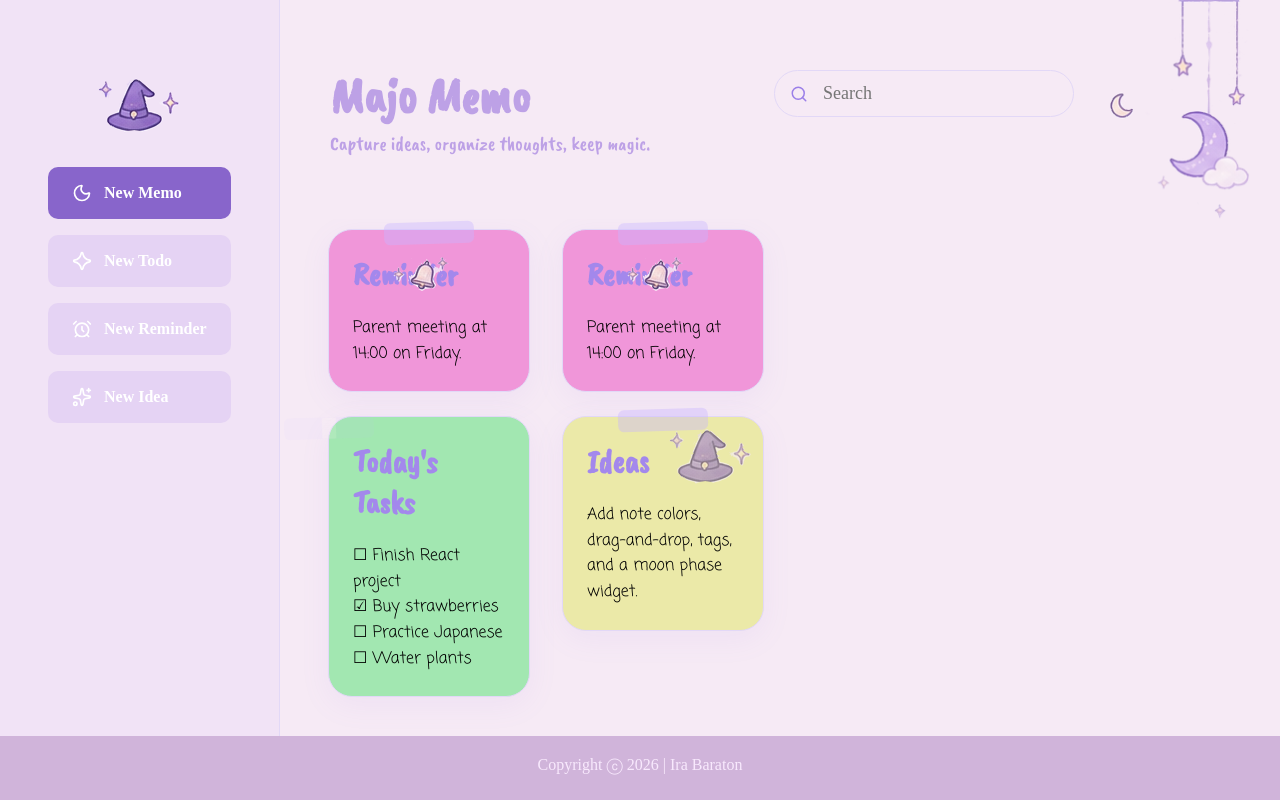
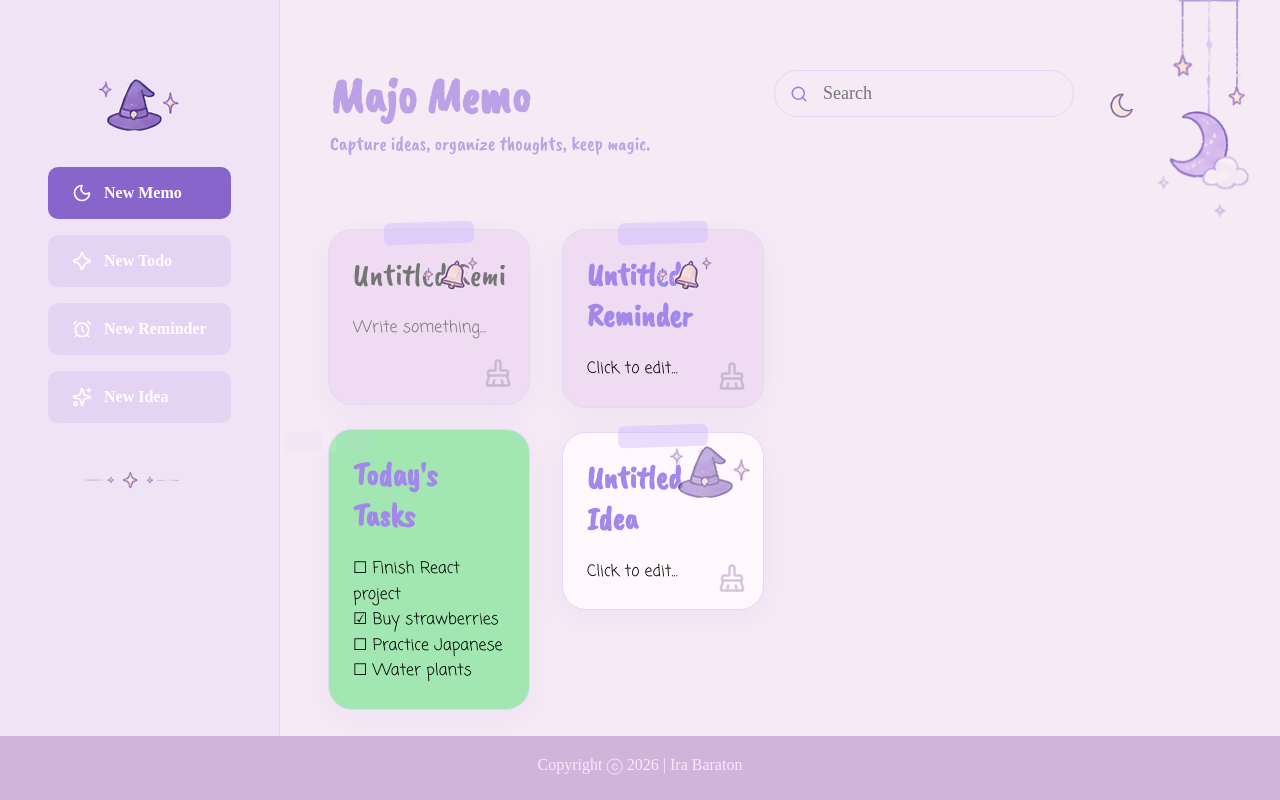
Before and after one commit to rabbitshaped/majo-memo, a React (Vite) app: page / in a window 1280 px wide. Both pictures are taken after a click on the button "New Reminder". Built offline with nearby package versions, Linux system fonts and the light colour scheme; a web font is replaced by a local one.

Commit message:
Reminder and idea cards work

```diff
--- a/public/styles.css
+++ b/public/styles.css
@@ -432,7 +432,7 @@
 	position: absolute;
 
 	top: 26px;
-	right: 80px;
+	right: 50px;
 
 	/* opacity: 0.6; */
 
@@ -492,15 +492,15 @@
 }
 
 .memo-pad {
+	background: #fdf6f5;
+}
+
+.reminder-card {
 	background: #efdcf3;
 }
 
-.reminder-card {
-	background: #f096d9;
-}
-
 .ideas-card {
-	background: #ebe9a8;
+	background: #fff8fd;
 }
 
 footer {
@@ -560,7 +560,9 @@
 	font-style: normal;
 }
 
-.memo-title {
+.memo-title,
+.idea-title,
+.reminder-title {
 	width: 100%;
 
 	border: none;
@@ -574,7 +576,9 @@
 	color: #a388ec;
 }
 
-.memo-content {
+.memo-content,
+.idea-content,
+.reminder-content {
 	width: 100%;
 
 	border: none;
--- a/src/components/App.jsx
+++ b/src/components/App.jsx
@@ -5,7 +5,6 @@
 import CreateArea from "./CreateArea";
 import Sidebar from "./Sidebar";
 import MainContent from "./MainContent";
-
 import NotesGrid from "./NotesGrid";
 import TodoNote from "./TodoNote";
 import MemoPad from "./MemoPad";
@@ -84,10 +83,11 @@
 								case "todo":
 									return (
 										<TodoNote
-											key={index}
-											id={index}
+											key={note.id}
+											id={note.id}
 											title={note.title}
 											content={note.content}
+											onUpdate={updateNote}
 											onDelete={deleteNote}
 										/>
 									);
@@ -95,10 +95,11 @@
 								case "reminder":
 									return (
 										<ReminderCard
-											key={index}
-											id={index}
+											key={note.id}
+											id={note.id}
 											title={note.title}
 											content={note.content}
+											onUpdate={updateNote}
 											onDelete={deleteNote}
 										/>
 									);
@@ -106,10 +107,11 @@
 								case "idea":
 									return (
 										<IdeaCard
-											key={index}
-											id={index}
+											key={note.id}
+											id={note.id}
 											title={note.title}
 											content={note.content}
+											onUpdate={updateNote}
 											onDelete={deleteNote}
 										/>
 									);
--- a/src/components/IdeaCard.jsx
+++ b/src/components/IdeaCard.jsx
@@ -1,14 +1,74 @@
-import React from "react";
+import React, { useState } from "react";
+import { BrushCleaning } from "lucide-react";
 
-function IdeaCard() {
+function IdeaCard(props) {
+	const [editing, setEditing] = useState(
+		props.title === "" && props.content === "",
+	);
+
+	function handleDelete() {
+		props.onDelete(props.id);
+	}
+
+	function finishEditing() {
+		setEditing(false);
+	}
+
 	return (
-		<div className="memo ideas-card">
+		<div
+			className="memo ideas-card"
+			onBlur={(e) => {
+				if (!e.currentTarget.contains(e.relatedTarget)) {
+					setEditing(false);
+				}
+			}}
+		>
 			<img src="/images/witch-hat.png" className="memo-corner" alt="" />
 			{/* <span className="memo-corner">🔮</span> */}
 
-			<h2>Ideas</h2>
+			{editing ? (
+				<>
+					<input
+						className="idea-title"
+						value={props.title}
+						placeholder="Untitled Idea"
+						onChange={(e) => props.onUpdate(props.id, "title", e.target.value)}
+						onBlur={finishEditing}
+						onKeyDown={(e) => {
+							if (e.key === "Enter") {
+								e.preventDefault();
+								finishEditing();
+							}
+						}}
+					/>
 
-			<p>Add note colors, drag-and-drop, tags, and a moon phase widget.</p>
+					<textarea
+						className="idea-content"
+						value={props.content}
+						placeholder="Write something..."
+						onChange={(e) =>
+							props.onUpdate(props.id, "content", e.target.value)
+						}
+						onBlur={finishEditing}
+					/>
+				</>
+			) : (
+				<>
+					<h2 onClick={() => setEditing(true)}>
+						{props.title || "Untitled Idea"}
+					</h2>
+
+					<p onClick={() => setEditing(true)}>
+						{props.content || "Click to edit..."}
+					</p>
+				</>
+			)}
+
+			<BrushCleaning
+				className="clean"
+				size={30}
+				onClick={() => props.onDelete(props.id)}
+			/>
 		</div>
 	);
 }
--- a/src/components/ReminderCard.jsx
+++ b/src/components/ReminderCard.jsx
@@ -1,14 +1,74 @@
-import React from "react";
+import React, { useState } from "react";
+import { BrushCleaning } from "lucide-react";
 
-function ReminderCard() {
+function ReminderCard(props) {
+	const [editing, setEditing] = useState(
+		props.title === "" && props.content === "",
+	);
+
+	function handleDelete() {
+		props.onDelete(props.id);
+	}
+
+	function finishEditing() {
+		setEditing(false);
+	}
+
 	return (
-		<div className="memo reminder-card">
+		<div
+			className="memo reminder-card"
+			onBlur={(e) => {
+				if (!e.currentTarget.contains(e.relatedTarget)) {
+					setEditing(false);
+				}
+			}}
+		>
 			<img src="/images/ringing-bell.png" className="reminder-corner" alt="" />
 			{/* <span className="memo-corner">✨</span> */}
 
-			<h2>Reminder</h2>
+			{editing ? (
+				<>
+					<input
+						className="reminder-title"
+						value={props.title}
+						placeholder="Untitled Reminder"
+						onChange={(e) => props.onUpdate(props.id, "title", e.target.value)}
+						onBlur={finishEditing}
+						onKeyDown={(e) => {
+							if (e.key === "Enter") {
+								e.preventDefault();
+								finishEditing();
+							}
+						}}
+					/>
 
-			<p>Parent meeting at 14:00 on Friday.</p>
+					<textarea
+						className="reminder-content"
+						value={props.content}
+						placeholder="Write something..."
+						onChange={(e) =>
+							props.onUpdate(props.id, "content", e.target.value)
+						}
+						onBlur={finishEditing}
+					/>
+				</>
+			) : (
+				<>
+					<h2 onClick={() => setEditing(true)}>
+						{props.title || "Untitled Reminder"}
+					</h2>
+
+					<p onClick={() => setEditing(true)}>
+						{props.content || "Click to edit..."}
+					</p>
+				</>
+			)}
+
+			<BrushCleaning
+				className="clean"
+				size={30}
+				onClick={() => props.onDelete(props.id)}
+			/>
 		</div>
 	);
 }
--- a/src/components/Sidebar.jsx
+++ b/src/components/Sidebar.jsx
@@ -10,7 +10,6 @@
 	return (
 		<aside className="sidebar">
 			<img id="hat" src="./images/witch-hat.png" alt="witch hat logo" />
-
 			{/* <button className="sidebar-btn new memo-btn">
 				<Moon size={20} /> New Memo
 			</button>
@@ -23,7 +22,6 @@
 			<button className="sidebar-btn new idea-btn">
 				<Sparkles size={20} /> New Idea
 			</button> */}
-
 			{/* <CreateArea onAdd={addNote} /> */}
 			{/* <nav className="sidebar-nav">
 				<button>📖 All Notes</button>
@@ -31,11 +29,9 @@
 				<button>🌸 Ideas</button>
 				<button>🪄 Spells</button>
 			</nav> */}
-
 			{/* <div className="sidebar-footer">
 				<p>Moonlit thoughts and tiny reminders.</p>
 			</div> */}
-
 			<button
 				className="sidebar-btn new memo-btn"
 				onClick={() => props.onCreate("memo")}
@@ -43,7 +39,6 @@
 				<Moon size={20} />
 				New Memo
 			</button>
-
 			<button
 				className="sidebar-btn new todo-btn"
 				onClick={() => props.onCreate("todo")}
@@ -51,7 +46,6 @@
 				<Astroid size={20} />
 				New Todo
 			</button>
-
 			<button
 				className="sidebar-btn new reminder-btn"
 				onClick={() => props.onCreate("reminder")}
@@ -59,7 +53,6 @@
 				<AlarmClock size={20} />
 				New Reminder
 			</button>
-
 			<button
 				className="sidebar-btn new idea-btn"
 				onClick={() => props.onCreate("idea")}
@@ -67,6 +60,8 @@
 				<Sparkles size={20} />
 				New Idea
 			</button>
+			<img src="/images/star-line.png" style={{ margin: 30 }} alt="" />
+			{/* Some more buttons */}
 		</aside>
 	);
 }
--- a/src/components/TodoNote.jsx
+++ b/src/components/TodoNote.jsx
@@ -1,4 +1,5 @@
-import React from "react";
+import React, { useState } from "react";
+import { BrushCleaning } from "lucide-react";
 
 function TodoNote() {
 	return (
```
